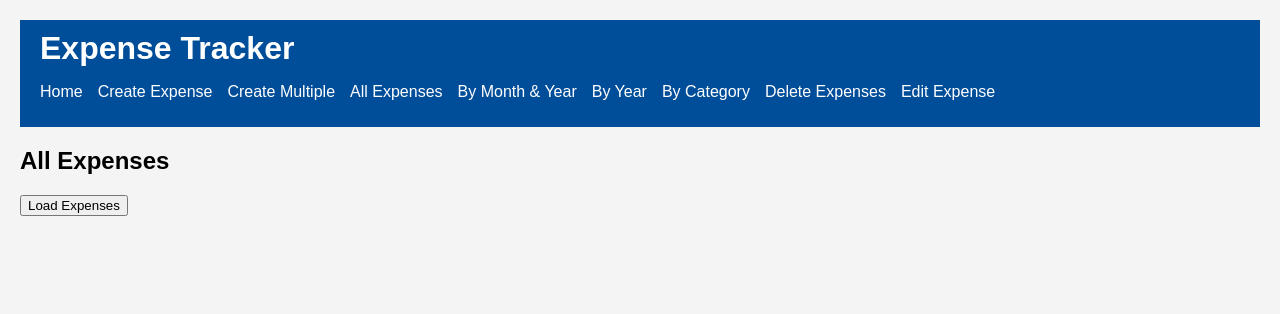
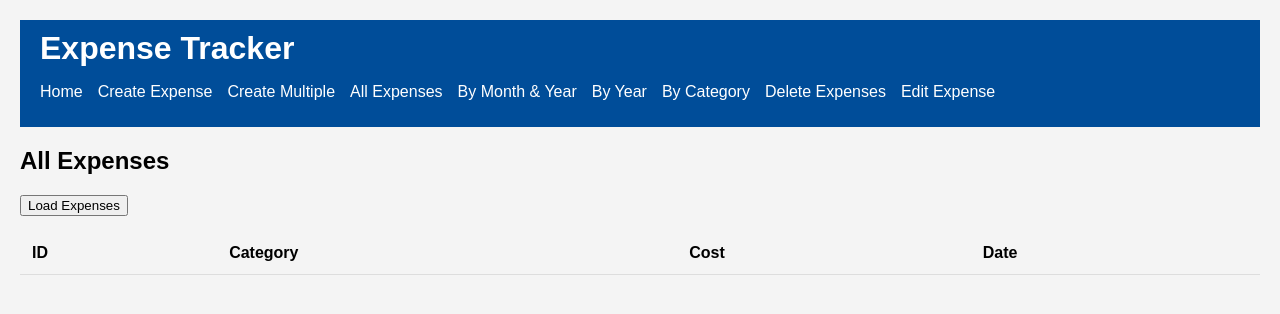
Before and after one commit to wpc3/SmurfBusExpensesFrontEnd, a React (Create React App) app: page /get-all in a window 1280 px wide. Shown: the top 314 px of the page. Built offline with nearby package versions, Linux system fonts and the light colour scheme.

Commit message:
edited retrieve all expenses layout

```diff
--- /dev/null
+++ b/src/components/RetrieveAllExpenses.css
@@ -0,0 +1,21 @@
+.expenses-table {
+    width: 100%;
+    border-collapse: collapse;
+    margin-top: 1rem;
+    text-align: left;
+  }
+
+  .expenses-table th,
+  .expenses-table td {
+    padding: 12px;
+    border-bottom: 1px solid #ddd;
+  }
+
+  .expense-row:hover {
+    background-color: #f5faff;
+    cursor: pointer;
+  }
+
+  .expense-row.selected {
+    background-color: #d0ebff;
+  }
--- a/src/components/RetrieveAllExpenses.js
+++ b/src/components/RetrieveAllExpenses.js
@@ -1,8 +1,10 @@
 import React, { useState } from 'react';
 import axios from 'axios';
+import './RetrieveAllExpenses.css';
 
 const RetrieveAllExpenses = () => {
   const [expenses, setExpenses] = useState([]);
+  const [selectedId, setSelectedId] = useState(null);
 
   const fetchAll = async () => {
     const res = await axios.get('https://smurfbusexpensessitebackend.onrender.com/expenses');
@@ -11,16 +13,44 @@ const RetrieveAllExpenses = () => {
 
   return (
     <div>
-      <h2>All Expenses</h2>
-      <button onClick={fetchAll}>Load Expenses</button>
-      <ul>
+    <h2>All Expenses</h2>
+    <button onClick={fetchAll}>Load Expenses</button>
+    <table className="expenses-table">
+      <thead>
+        <tr>
+          <th>ID</th>
+          <th>Category</th>
+          <th>Cost</th>
+          <th>Date</th>
+        </tr>
+      </thead>
+      <tbody>
         {expenses.map((e) => (
-          <li key={e.expenseId}>
-            id {e.expenseId}:  {e.category} - ${e.cost} on {e.month}/{e.year}
-          </li>
+          <tr
+            key={e.expenseId}
+            className={`expense-row ${selectedId === e.expenseId ? 'selected' : ''}`}
+            onClick={() => setSelectedId(e.expenseId)}
+          >
+            <td>{e.expenseId}</td>
+            <td>{e.category}</td>
+            <td>${e.cost.toFixed(2)}</td>
+            <td>{e.month}/{e.year}</td>
+          </tr>
         ))}
-      </ul>
-    </div>
+      </tbody>
+    </table>
+  </div>
+    // <div>
+    //   <h2>All Expenses</h2>
+    //   <button onClick={fetchAll}>Load Expenses</button>
+    //   <ul>
+    //     {expenses.map((e) => (
+    //       <li key={e.expenseId}>
+    //         id {e.expenseId}:  {e.category} - ${e.cost} on {e.month}/{e.year}
+    //       </li>
+    //     ))}
+    //   </ul>
+    // </div>
   );
 };
 
```
Also changed, not shown: src/App.css (line endings or trailing spaces).
